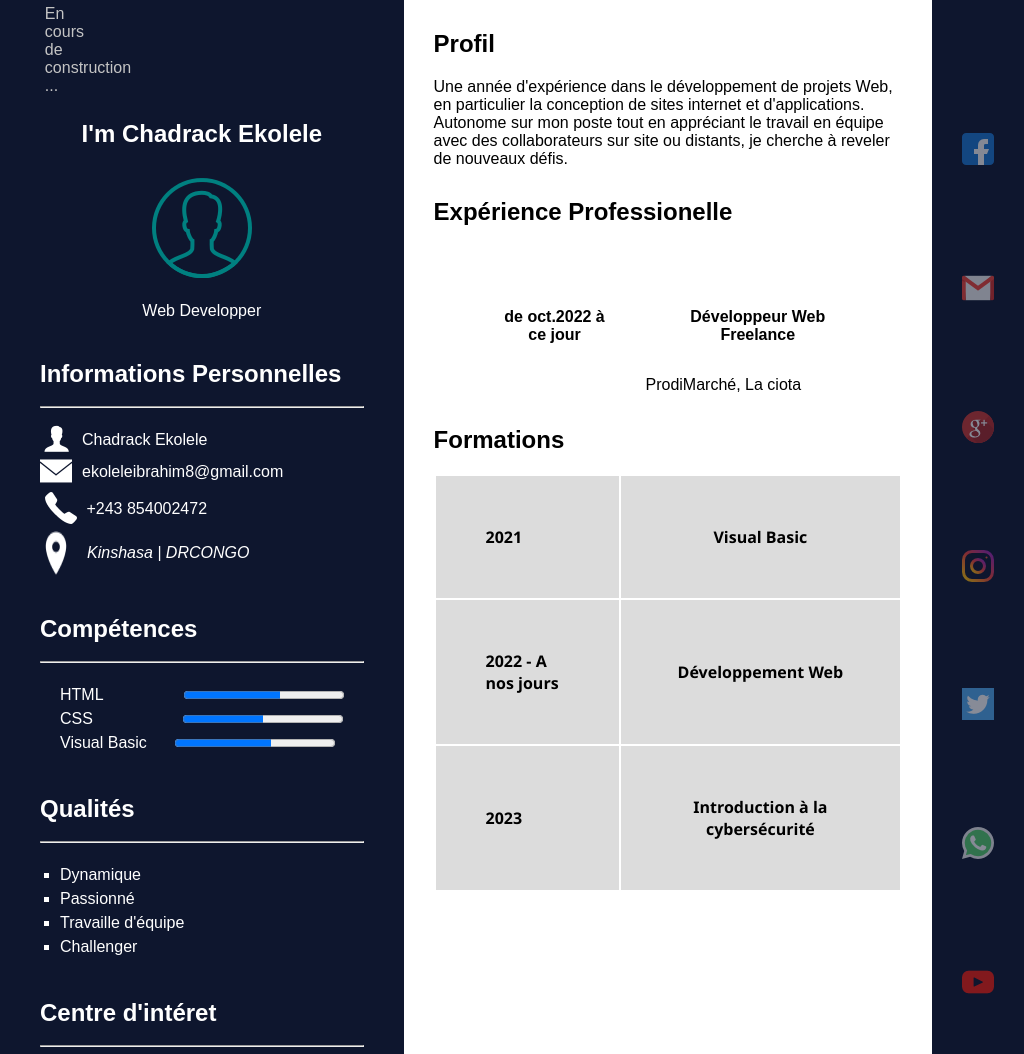
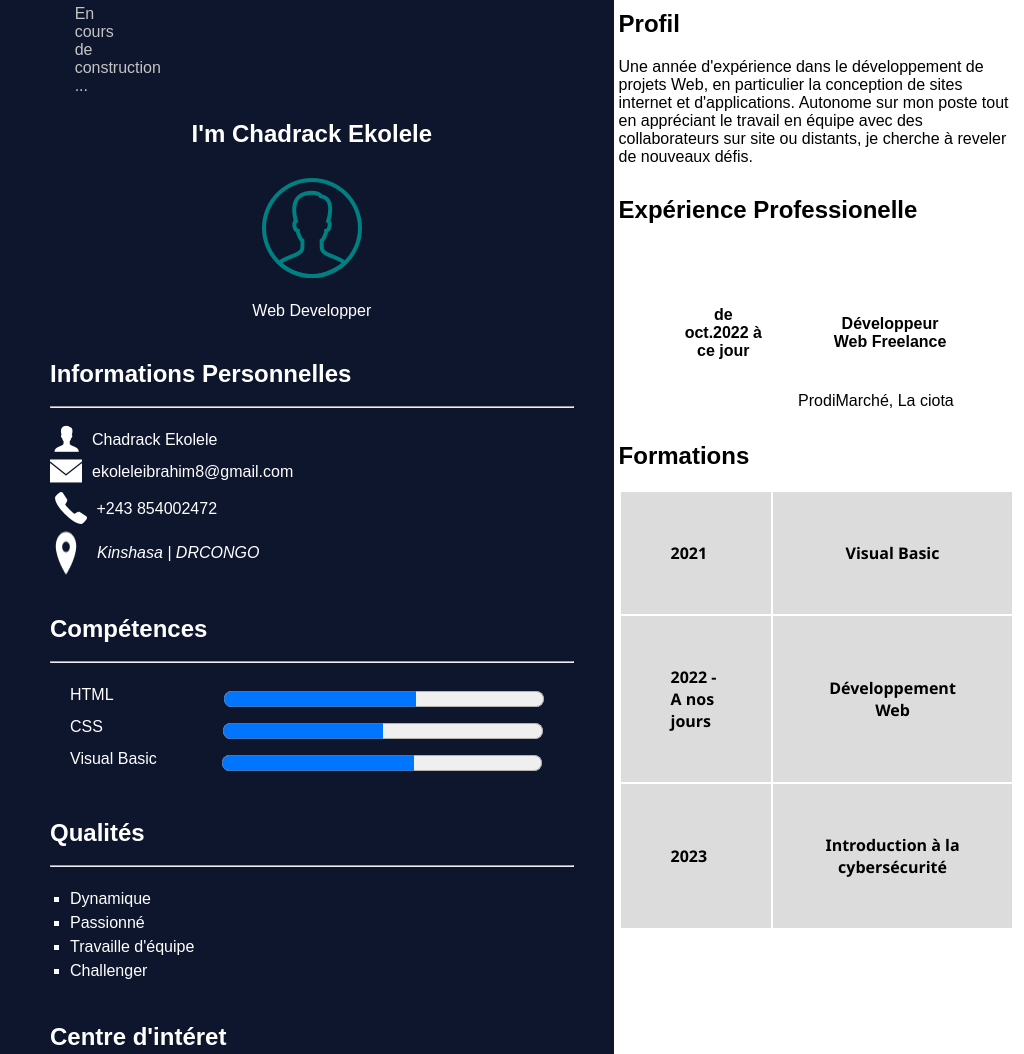
Before and after one commit to Ekoleleibrahim/Identity_online-Ekolelechadrack, a plain HTML site: page index.html in a window 1024 px wide. Shown: the top 1054 px of the page. Drawn offline with Linux system fonts and the light colour scheme.

Commit message:
page version responsive

```diff
--- a/index.html
+++ b/index.html
@@ -48,15 +48,15 @@
             <ul class="competence">
                 <li class="langues langue1">
                     <p>HTML</p>
-                    <p><progress max="100" value="60">60%</progress></p>
+                    <p class="progress"><progress max="100" value="60">60%</progress></p>
                 </li>
                 <li class="langues langue2">
                     <p>CSS</p>
-                    <p><progress max="100" value="50">50%</progress></p>
+                    <p class="progress"><progress max="100" value="50">50%</progress></p>
                 </li>
                 <li class="langues langue3">
                     <p>Visual Basic</p>
-                    <p><progress max="100" value="60">60%</progress></p>
+                    <p class="progress"><progress max="100" value="60">60%</progress></p>
                 </li>
             </ul>
         </section>
--- a/style.css
+++ b/style.css
@@ -5,6 +5,7 @@
 
 body{
     width: auto;
+    height: auto;
     box-sizing: border-box;
     font-family: sans-serif;
     display: flex;
@@ -14,7 +15,8 @@ body{
     margin: auto;
 }
 
-.h1{
+h1{
+    text-align: center;
     color: white;
     text-transform: capitalize;
 }
@@ -241,8 +243,6 @@ td.table2{
         flex-direction: row;
         justify-content: space-evenly;
         align-items: center;
-
-
     }
 
     h2{
@@ -266,3 +266,150 @@ td.table2{
     }
 
 }
+
+@media all and (min-width:820px) and (max-width:1180px)
+{
+    body{
+        width:auto;
+    }
+
+    .conteneur{
+        padding-left: 130px;
+    }
+
+    main{
+        width: auto;
+        padding: 10px;
+    }
+
+    .langue1{
+        gap: 10px;
+    }
+
+    .langue2{
+        gap: 20px;
+    }
+
+    .langue3{
+        gap: 10px;
+    }
+
+}
+
+@media all and (min-width:912px) and (max-width:1368px)
+{
+    body{
+        width:auto;
+    }
+
+    .conteneur{
+        width: 100%;
+        padding-left: 10px;
+    }
+
+}
+
+@media all and (min-width:360px) and (max-width:740px)
+{
+    .progress{
+        padding-left: 40px;
+        font-size: 1.5em;
+    }
+
+}
+
+@media all and (min-width:375px) and (max-width:667px)
+{
+    .progress{
+        padding-left: 40px;
+        font-size: 1.5em;
+    }
+
+}
+
+@media all and (min-width:393px) and (max-width:851px)
+{
+    .progress{
+        padding-left: 40px;
+        font-size: 1.5em;
+    }
+}
+
+@media all and (min-width:912px) and (max-width:1368px)
+{
+    body{
+        display: grid;
+        grid-template-areas:"conteneur main"
+                            "footer footer"
+        ;
+
+    }
+
+    .conteneur{
+        grid-area: conteneur;
+        }
+
+    main{
+        grid-area: main;
+        overflow-x: auto;
+        padding-left: 15px;
+        }
+
+    .footer{
+        grid-area: footer;
+        flex-direction: row;
+        }
+
+}
+
+@media all and (min-width:768px) and (max-width:1024px)
+{
+    .progress{
+        padding-left: 40px;
+        font-size: 2em;
+    }
+
+    .langue1{
+        gap: 70px;
+    }
+
+    .langue2{
+        gap: 80px;
+    }
+
+    .langue3{
+        gap: 25px;
+    }
+
+}
+
+@media all and (min-width:280px) and (max-width:653px)
+{
+    body{
+        width:auto;
+    }
+
+    .conteneur{
+        width:100%;
+    }
+
+    .section-user,.section-infos,.section-competences,.section-qualite,.section-centre{
+        padding:10px;
+        text-align: justify;
+    }
+
+    figure,figcaption{
+        text-align: center;
+    }
+
+    .footer{
+        padding: 30px;
+        gap: 5px;
+
+    }
+
+    .langues{
+        display: block;
+    }
+
+}
```
